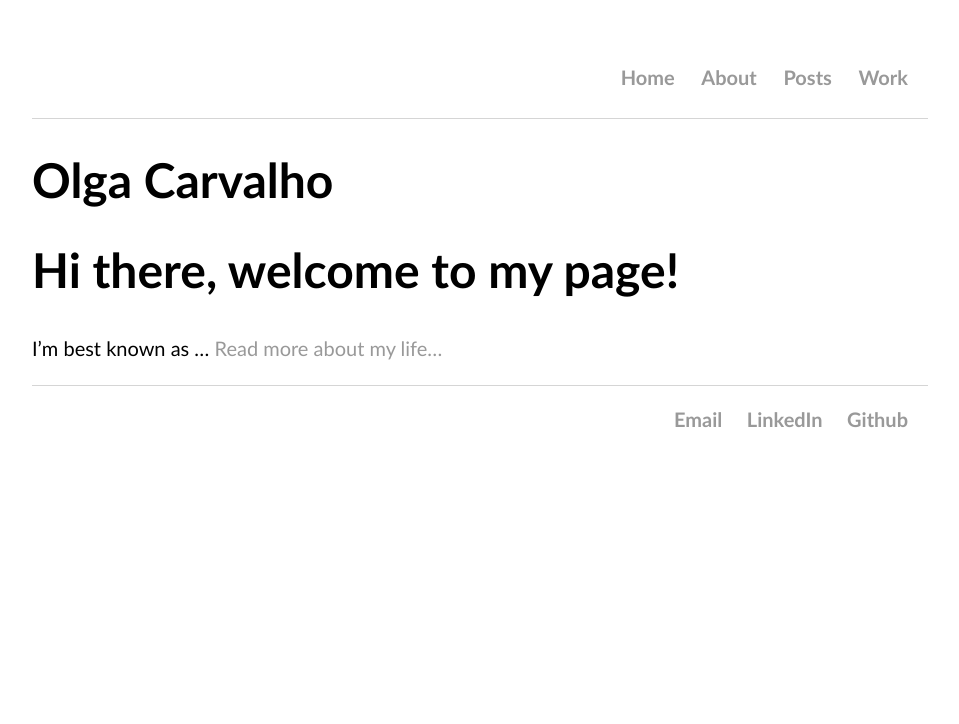
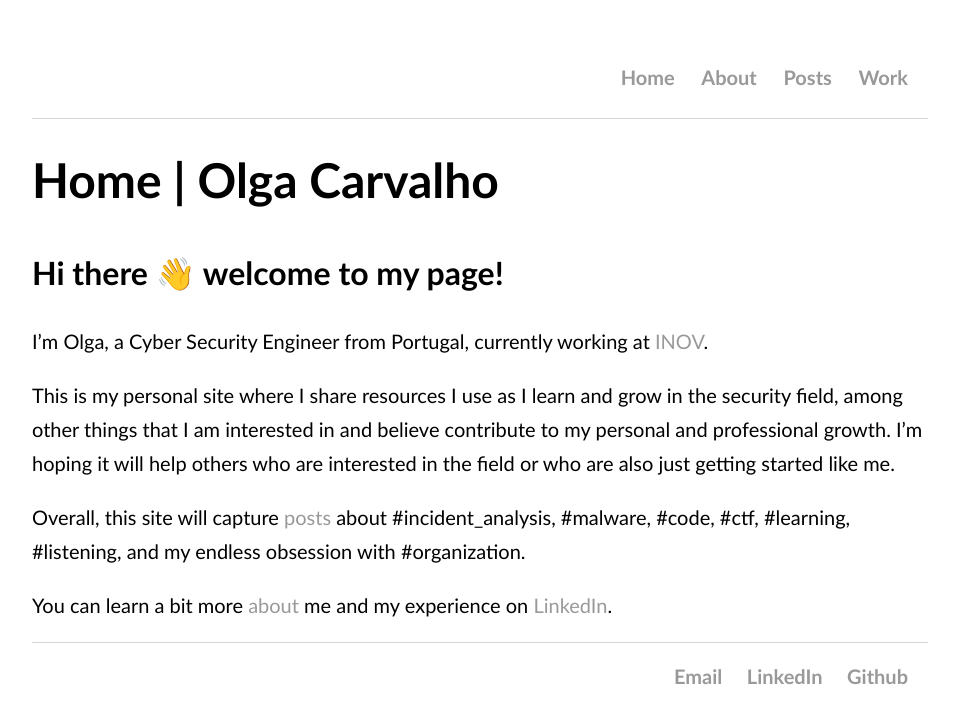
Before and after one commit to OlgaCarvalho/first_personal_website, a Jekyll site: the page built from index.md, in a window 1280 px wide. Shown: the top 724 px of the page, without its empty margins (160-1119 px from the left). Built offline with Jekyll 4.4.1, drawn with Linux system fonts in a browser that asks for light colours.

Commit message:
Home page v1 + About page v2 + minor alterations

```diff
--- a/css/main.css
+++ b/css/main.css
@@ -47,6 +47,11 @@ h2{
   margin-top: 60px;
 }
 
+h3{
+  font-size: 2rem;
+  margin-top: 45px;
+}
+
 h4{
   font-size: 1.5rem;
   margin-top: 30px;
--- a/index.md
+++ b/index.md
@@ -1,7 +1,13 @@
 ---
 layout: default
-title: Olga Carvalho
+title: Home | Olga Carvalho
 ---
-# Hi there, welcome to my page!
+### Hi there 👋 welcome to my page!
 
-I'm best known as ... <a href="/about">Read more about my life...</a>
+I'm Olga, a Cyber Security Engineer from Portugal, currently working at [INOV](https://www.inov.pt/).
+
+This is my personal site where I share resources I use as I learn and grow in the security field, among other things that I am interested in and believe contribute to my personal and professional growth. I’m hoping it will help others who are interested in the field or who are also just getting started like me.
+
+Overall, this site will capture <a href="/posts">posts</a> about #incident_analysis, #malware, #code, #ctf, #learning, #listening, and my endless obsession with #organization.
+
+You can learn a bit more <a href="/about">about</a> me and my experience on <a href="{{ site.linkedin }}">LinkedIn</a>.
--- a/pages/posts.html
+++ b/pages/posts.html
@@ -12,3 +12,5 @@ permalink: /posts/
 	  {% endfor %}
 
 </ul>
+
+<p><i>This is a personal blog and all views are my own.</i></p>
```
Also changed, not shown: _posts/2021-06-24-my-first-post.md (+5 -1 lines), pages/about.md (+11 -4 lines), pages/work.md (+8 -7 lines).
